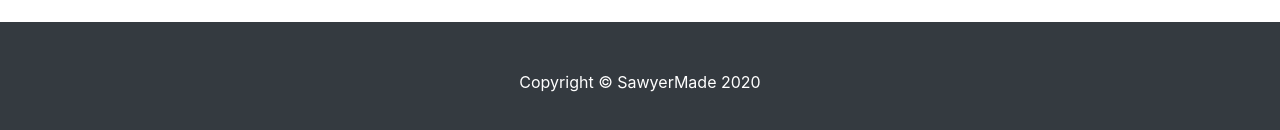
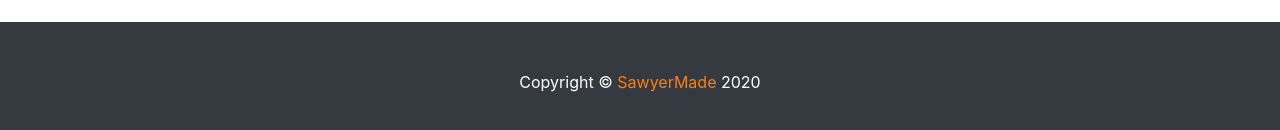
Before and after one commit to sawyermade/danielsawyer.com, a website with bundled scripts: page index.html in a window 1280 px wide. Shown: the part 3971-4101 px from the top of the page. Built offline with nearby package versions, Linux system fonts and the light colour scheme.

Commit message:
link added

```diff
--- a/index.html
+++ b/index.html
@@ -109,7 +109,7 @@
   <!-- Footer -->
   <footer class="py-5 bg-dark">
     <div class="container">
-      <p class="m-0 text-center text-white">Copyright &copy; SawyerMade 2020</p>
+      <p class="m-0 text-center text-white">Copyright &copy; <a href="https://danielsawyer.com">SawyerMade</a> 2020</p>
     </div>
     <!-- /.container -->
   </footer>
```
